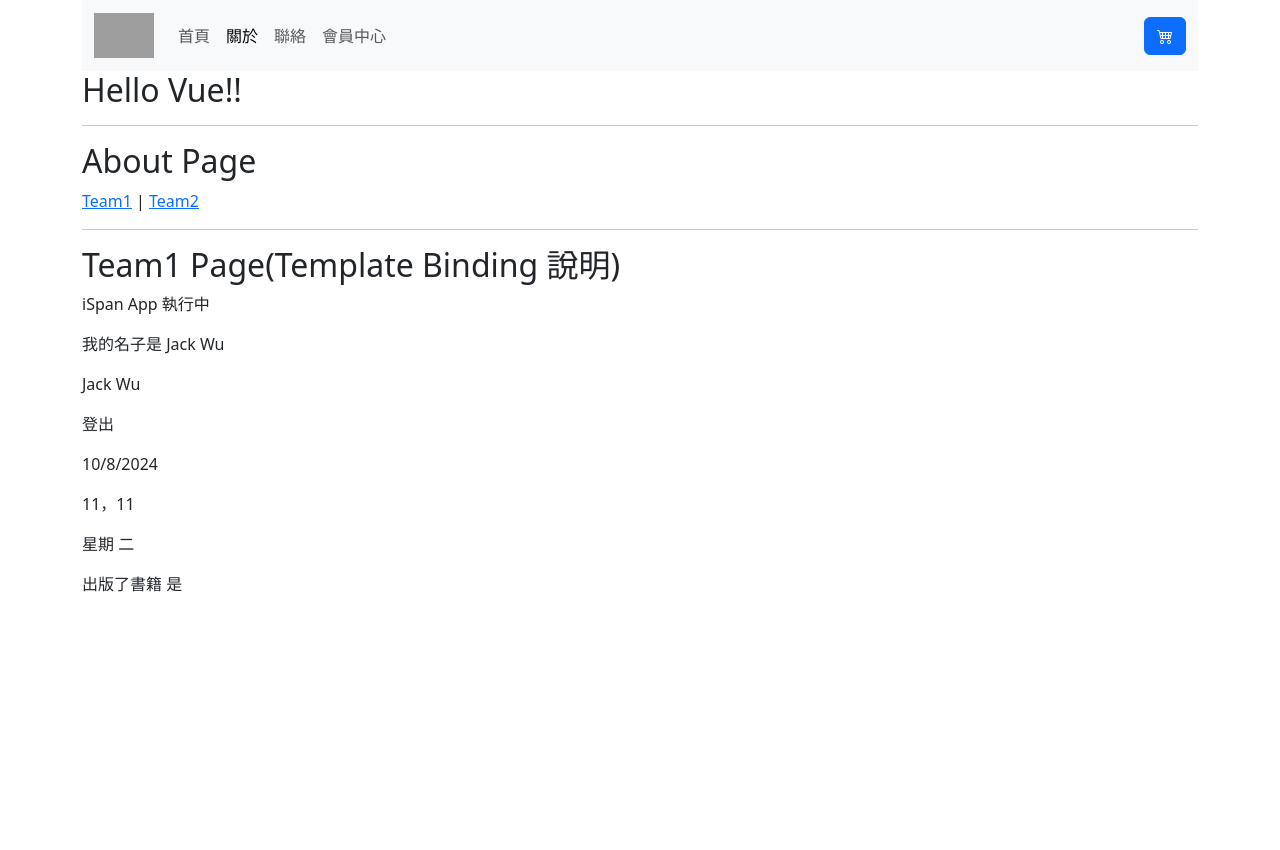
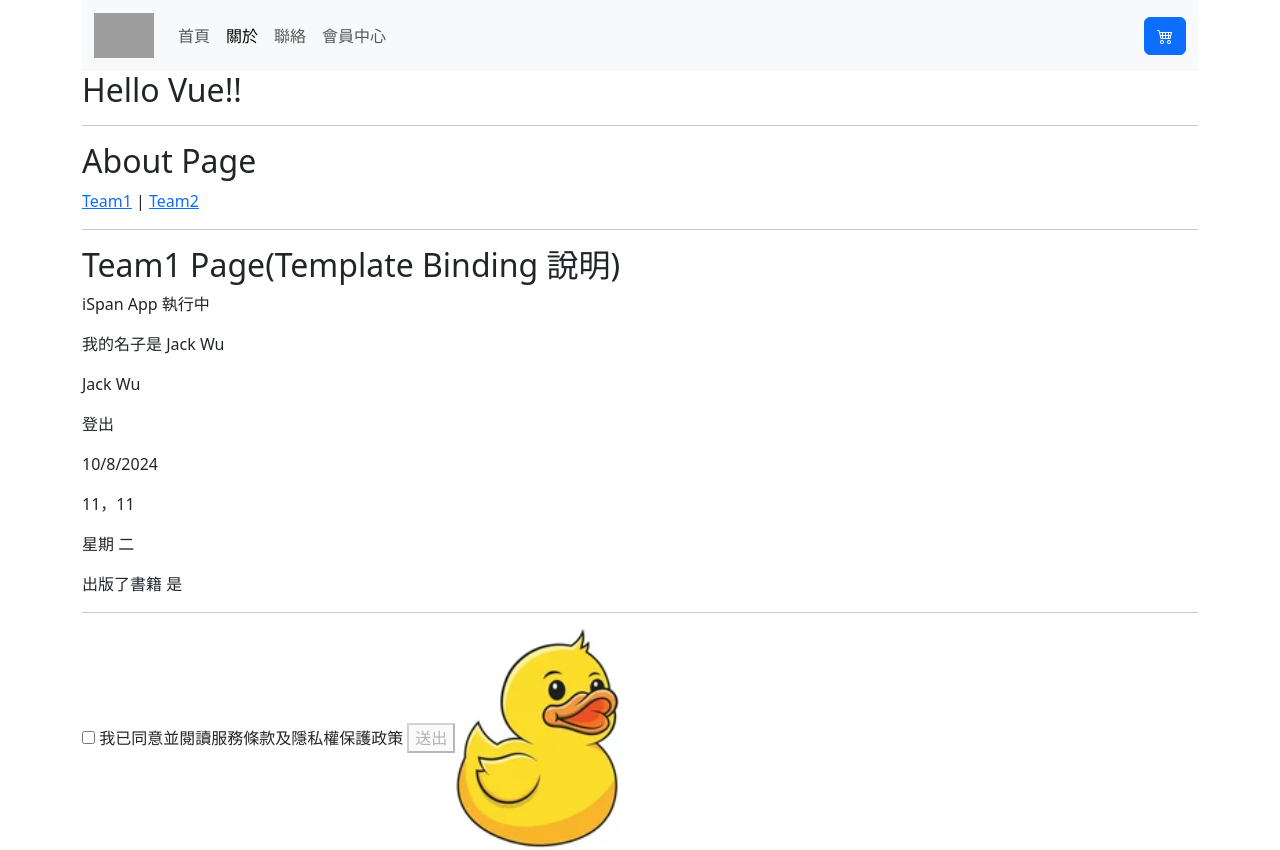
Before and after one commit to HsiaoHungWang/vue-fuen144, a Vue app: page /aboutus/team1 in a window 1280 px wide. Before the commit the page ends 800 px from the top, so only its background shows below. Built offline with nearby package versions, Linux system fonts and the light colour scheme; grey boxes are pictures that could not be loaded.

Commit message:
屬性繫節練習

```diff
--- a/src/views/Team1View.vue
+++ b/src/views/Team1View.vue
@@ -5,7 +5,9 @@ import { ref } from 'vue';
     const FirstName = ref('Jack')
     const LastName = ref('Wu')
     const isLogin = ref(true)
+    const duck = ref('小鴨')
     const week = ref(["日", "一", "二", "三", "四", "五", "六"])
+    const isDisabled = ref(false)
 
     console.log(week.value[new Date().getDay()])
     const author = ref({
@@ -41,6 +43,11 @@ import { ref } from 'vue';
       <p>{{ i+=1 }}，{{ i++ }}</p> <!--怪怪的結果-->
       <p>星期 {{week[new Date().getDay()]}}</p>
       <p>出版了書籍 {{ author.books.length > 0 ? "是":"否" }}</p>
+      <hr />
+      <input type="checkbox" v-model="isDisabled" /> 我已同意並閱讀服務條款及隱私權保護政策
+      <button :disabled="!isDisabled">送出</button>
+      <img src="@/assets/duck.png" v-bind:alt="duck" :title />
+
     </div>
 </template>
 
```
